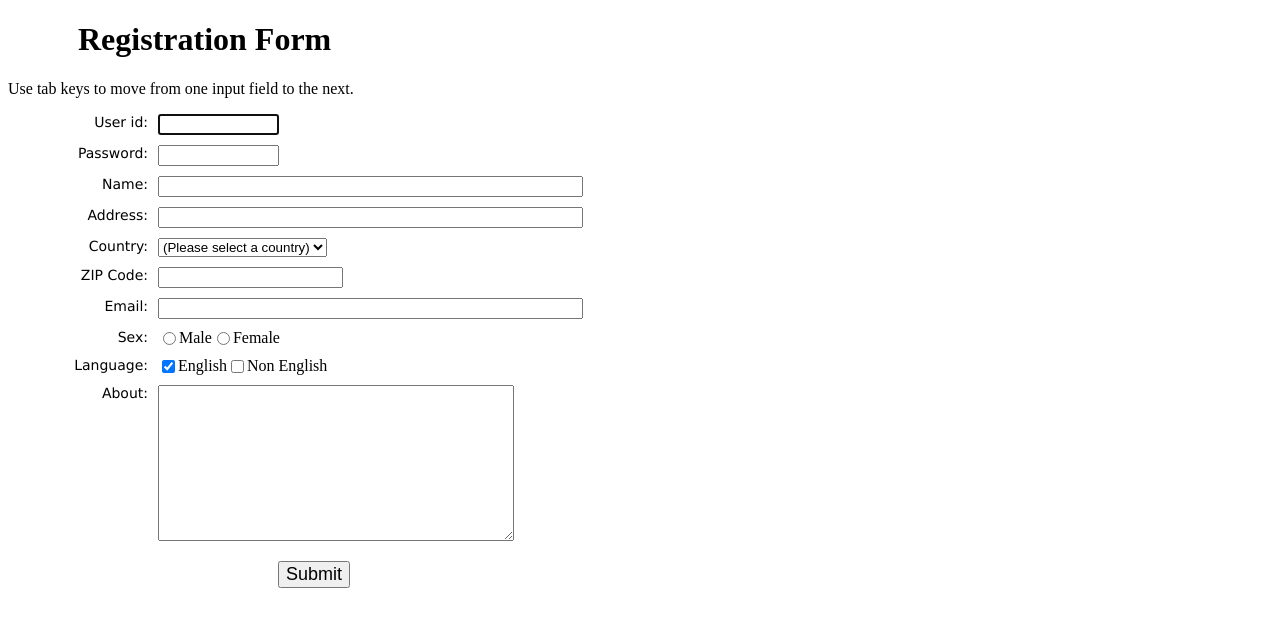
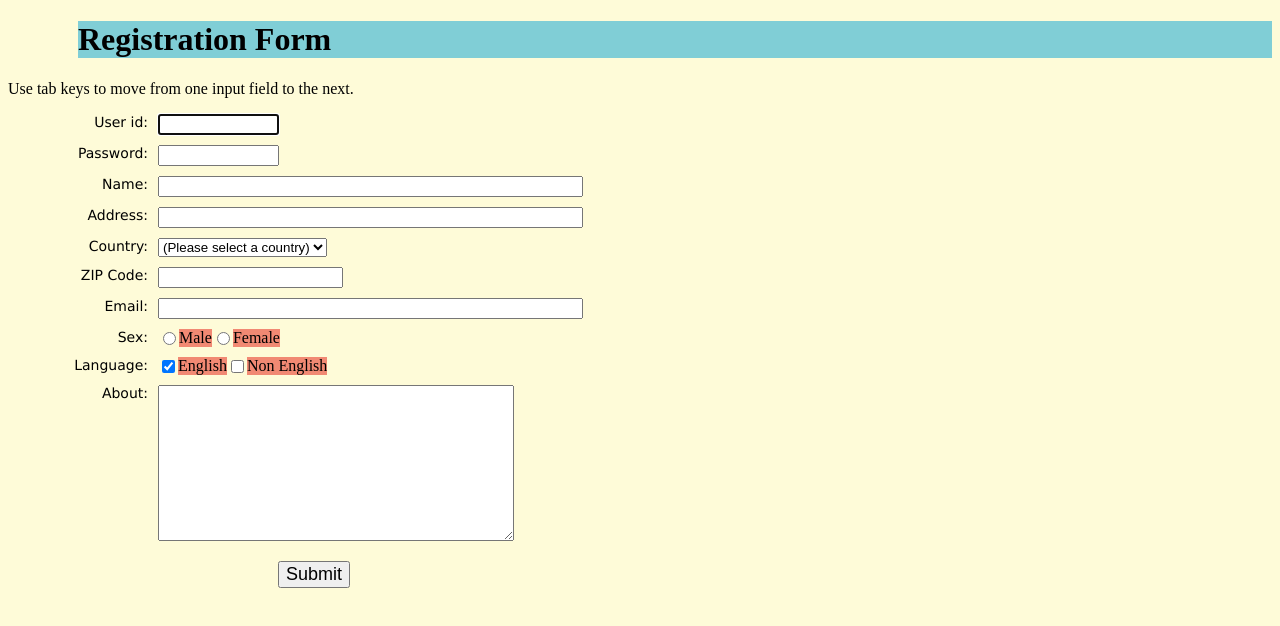
Before and after one commit to AKASHT27/formvalidation2, a plain HTML site: page index.html in a window 1280 px wide. Drawn offline with Linux system fonts and the light colour scheme.

Commit message:
Update index.css

```diff
--- a/index.css
+++ b/index.css
@@ -1,3 +1,19 @@
+body {
+  background-color: #fefbd8;
+}
+
+h1 {
+  background-color: #80ced6;
+}
+
+div {
+  background-color: #d5f4e6;
+}
+
+span {
+  background-color: #f18973;
+}
+
 h1 {
 margin-left: 70px;
 }
```
